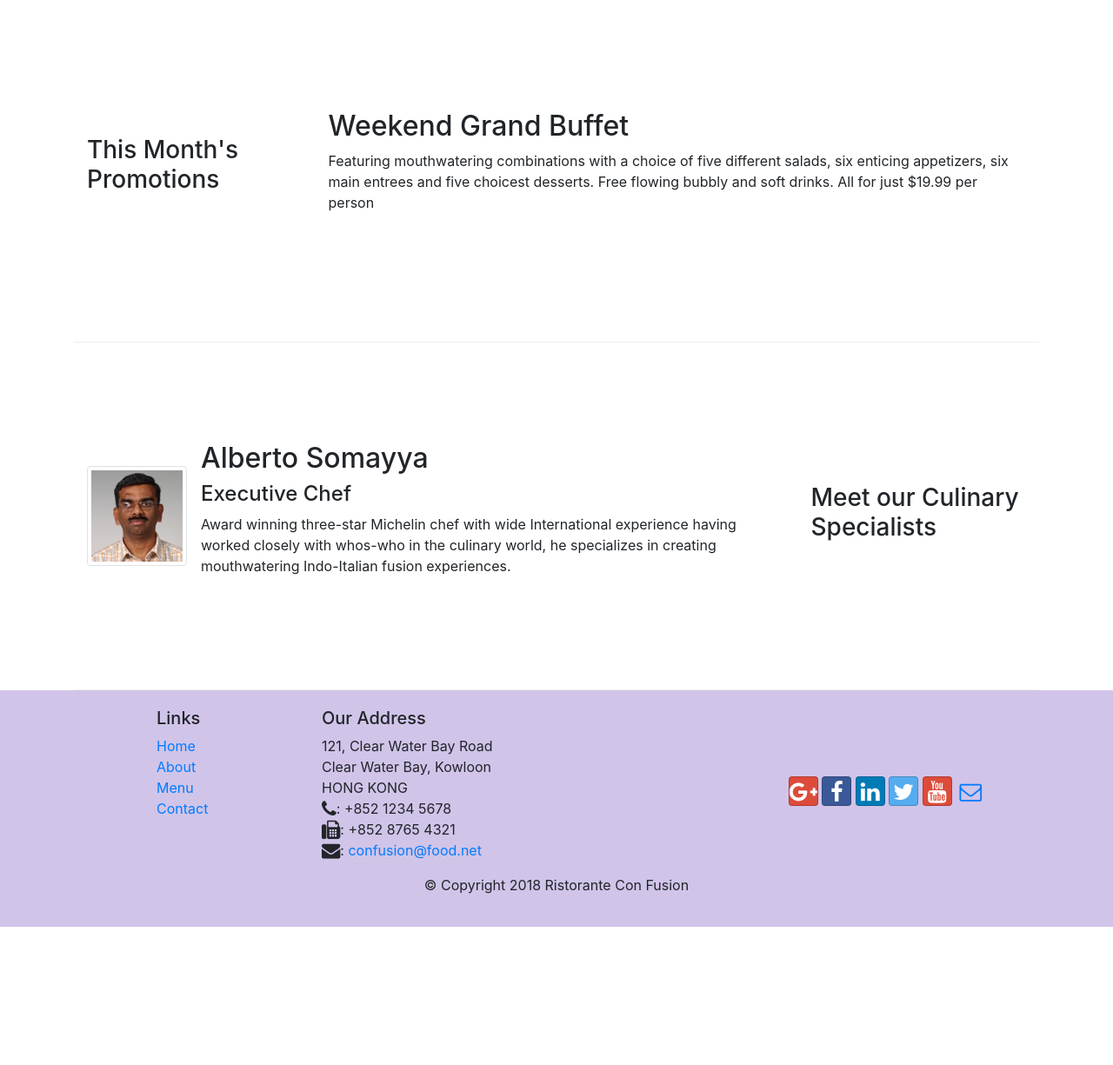
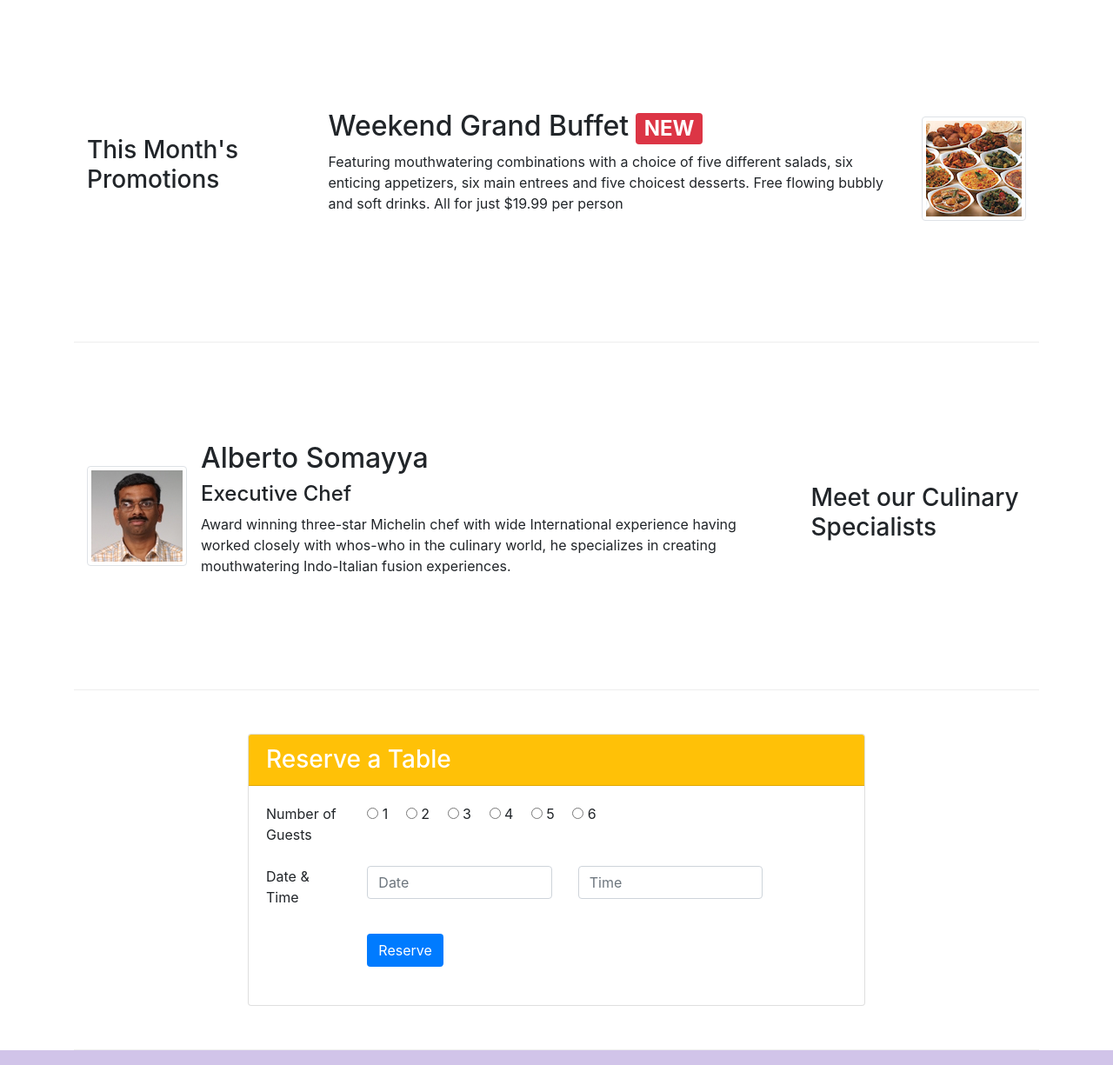
Before and after one commit to kekcoke/bootstrap4, a website: page index.html in a window 1280 px wide. Shown: the part 740-1965 px from the top of the page at 87% size. Before the commit the page ends 1806 px from the top, so only its background shows below. Drawn offline with nearby package versions, Linux system fonts and the light colour scheme.

Commit message:
Assignment 2

```diff
--- a/index.html
+++ b/index.html
@@ -41,8 +41,11 @@
                     <h1>Ristorante con Fusion</h1>
                     <p>We take inspiration from the World's best cuisines, and create a unique fusion experience. Our lipsmacking creations will tickle your culinary senses!</p>
                 </div>
-                <div class="col-12 col-sm align-self-center">
+                <div class="col-12 col-sm-3 align-self-center">
                     <img src="img/logo.png" class="img-fluid">
+                </div>
+                <div class="col-12 col-sm-3 align-self-center">
+                    <a href="#ReserveTable"><button class="btn btn-sm btn-block py-2 btn-warning toggler">Reserve Table</button></a>
                 </div>
             </div>
         </div>
@@ -69,12 +72,17 @@
         </div>
 
         <div class="row row-content align-items-center">
-            <div class="col-12 col-sm-4 col-md-3">
+            <div class="col-12 col-sm-4 order-sm-first col-md-3">
                 <h3>This Month's Promotions</h3>
             </div>
-            <div class="col col-sm col-md">
-                <h2>Weekend Grand Buffet</h2>
-                <p>Featuring mouthwatering combinations with a choice of five different salads, six enticing appetizers, six main entrees and five choicest desserts. Free flowing bubbly and soft drinks. All for just $19.99 per person </p>
+            <div class="col col-sm order-sm-last col-md">
+                <div class="media">
+                    <div class="media-body">
+                        <h2 class="mt-0">Weekend Grand Buffet<span class="badge badge-danger ml-2">NEW</span></h2>
+                        <p class="d-none d-sm-block">Featuring mouthwatering combinations with a choice of five different salads, six enticing appetizers, six main entrees and five choicest desserts. Free flowing bubbly and soft drinks. All for just $19.99 per person </p>
+                    </div>
+                    <img class="d-flex ml-3 img-thumbnail align-self-center" src="img/buffet.png" alt="Weekend Grand Buffet">
+                </div>
             </div>
         </div>
 
@@ -97,6 +105,65 @@
                     </div>
                 </div>
             </div>
+        </div>
+        <div class="row row-content">
+            <div class="col-sm-2"></div>
+            <div class="col-sm-8">
+                <div class="card">
+                    <h3 class="card-header bg-warning text-white">Reserve a Table</h3>
+                    <div class="card-body">
+                        <form id="ReserveTable">
+                            <dl class="row">
+                                <dd class="col-12 col-sm-2">Number of Guests</dd>
+                                <dd class="col-12 col-sm-10">
+                                    <div class="form-group row">
+                                        <div class="col-12">
+                                            <label class="radio-inline mr-3">
+                                                <input type="radio" name="inlineRadioOptions" value="1"> 1
+                                            </label>
+                                            <label class="radio-inline mr-3">
+                                                <input type="radio" name="inlineRadioOptions" value="2"> 2
+                                            </label>
+                                            <label class="radio-inline mr-3">
+                                                <input type="radio" name="inlineRadioOptions" value="3"> 3
+                                            </label>
+                                            <label class="radio-inline mr-3">
+                                                <input type="radio" name="inlineRadioOptions" value="4"> 4
+                                            </label>
+                                            <label class="radio-inline mr-3">
+                                                <input type="radio" name="inlineRadioOptions" value="5"> 5
+                                            </label>
+                                            <label class="radio-inline mr-3">
+                                                <input type="radio" name="inlineRadioOptions" value="6"> 6
+                                            </label>
+                                        </div>
+                                    </div>
+                                </dd>
+                            </dl>
+                            <dl class="row">
+                                <dd class="col-12 col-sm-2">Date & Time</dd>
+                                <dd class="col-12 col-sm-10">
+                                    <div class="form-group row">
+                                        <div class="col-md-5">
+                                            <input type="input" class="form-control" id="date" name="date" placeholder="Date">
+                                        </div>
+                                        <div class="col-md-5">
+                                            <input type="datetime" class="form-control" id="time" name="time" placeholder="Time">
+                                        </div>
+                                    </div>
+                            </dl>
+                            <dl class="row">
+                                <dd class="col-12 col-sm-2">&nbsp;</dd>
+                                <dd class="col-12 col-sm-10">
+                                    <button class="btn bg-primary text-white" type="submit">Reserve</button>
+                                </dd>
+                            </dl>
+                        </form>
+                    </div>
+                </div>
+            </div>
+                        <div class="col-sm-2"></div>
+
         </div>
     </div>
 
```
